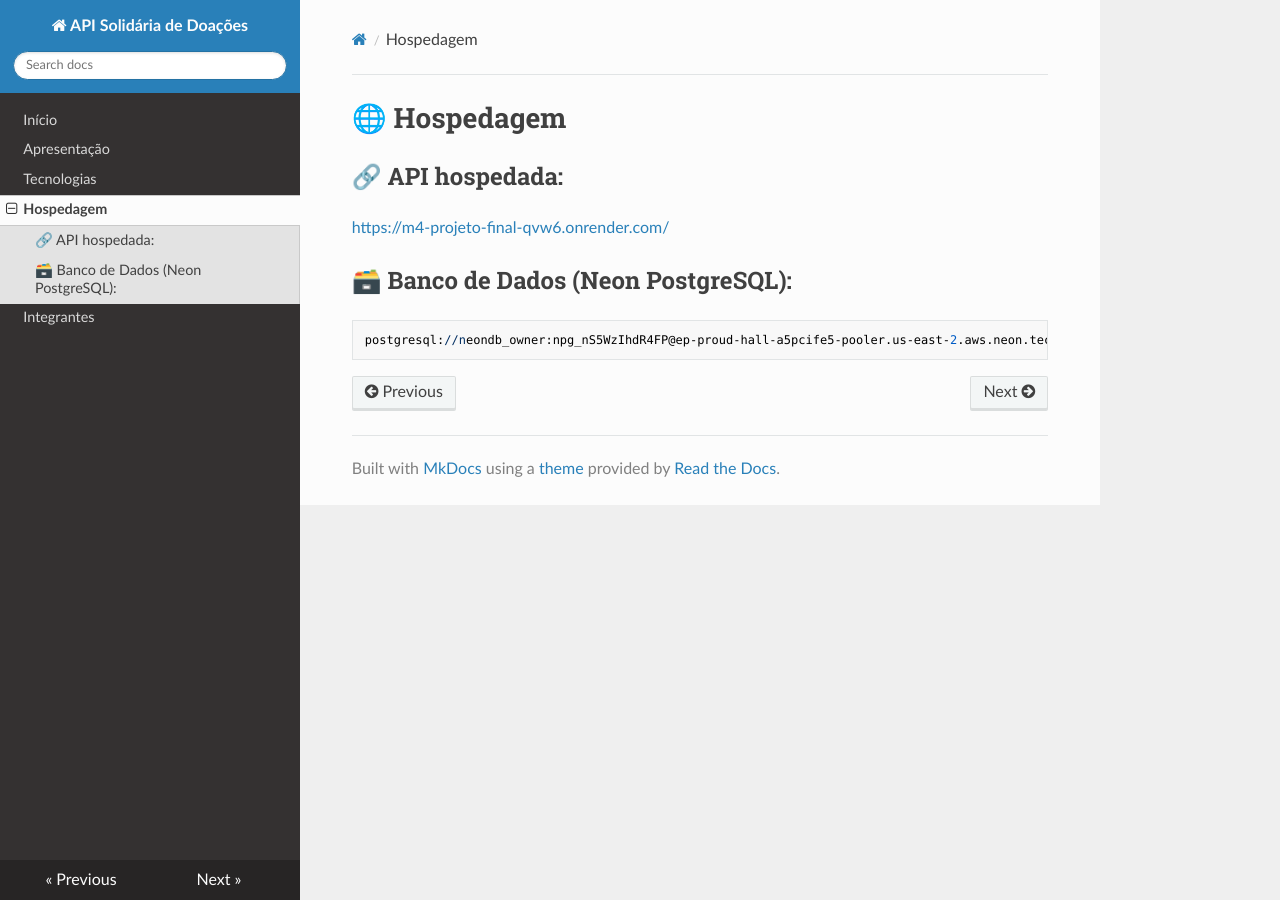
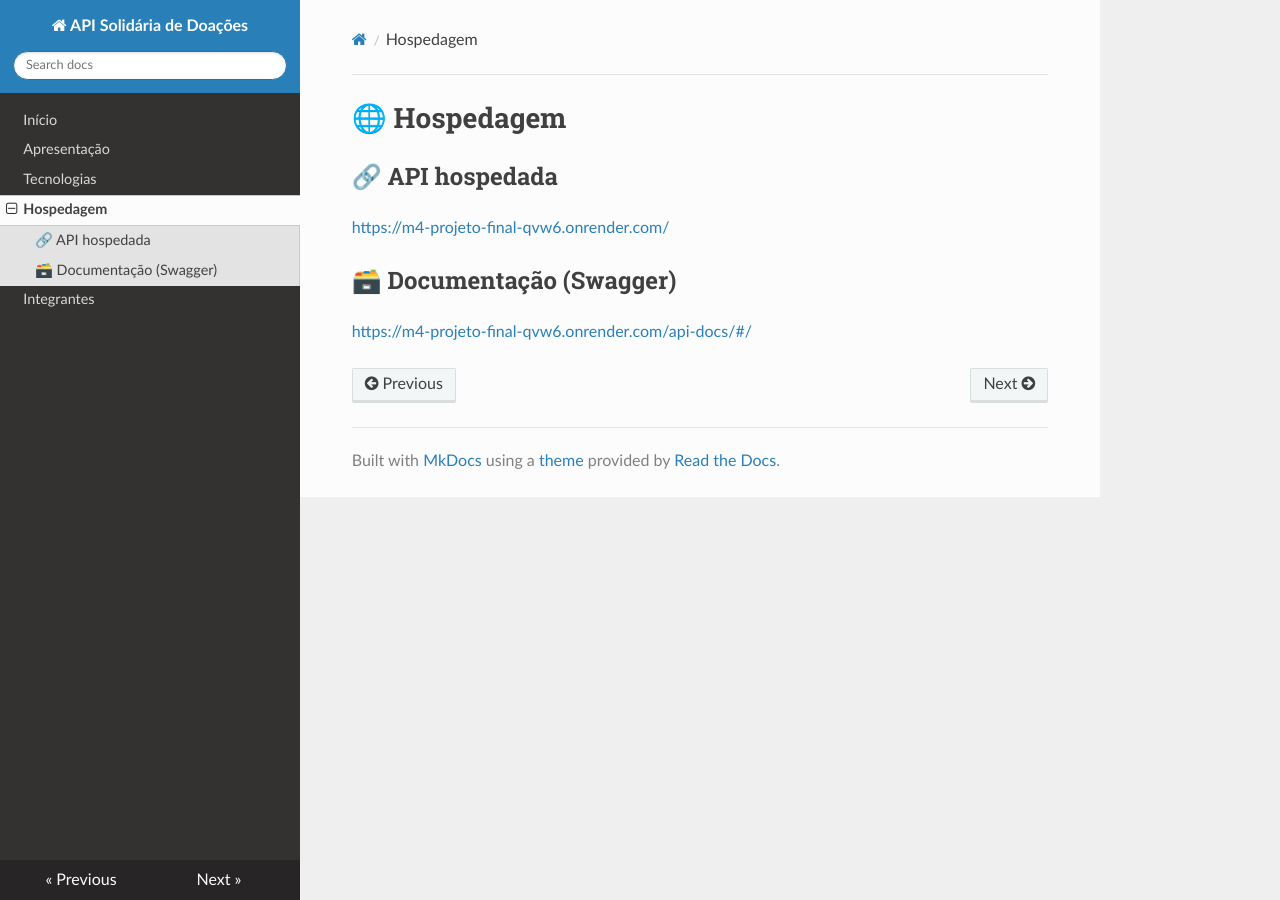
Before and after one commit to namartinxs/M5-PF-UI, an MkDocs documentation site: the page built from docs/hospedagem.md, in a window 1280 px wide. Built offline with MkDocs 1.6.1, drawn with Linux system fonts in a browser that asks for light colours; nearby versions of some CDN libraries.

Commit message:
:books: Corrigindo Documentação

````diff
--- a/docs/hospedagem.md
+++ b/docs/hospedagem.md
@@ -1,11 +1,7 @@
 # 🌐 Hospedagem
 
-## 🔗 API hospedada:
-
+## 🔗 API hospedada
 [https://m4-projeto-final-qvw6.onrender.com/](https://m4-projeto-final-qvw6.onrender.com/)
 
-## 🗃️ Banco de Dados (Neon PostgreSQL):
-
-```
-postgresql://neondb_owner:npg_nS5WzIhdR4FP@ep-proud-hall-a5pcife5-pooler.us-east-2.aws.neon.tech/neondb?sslmode=require
-```
+## 🗃️ Documentação (Swagger)
+[https://m4-projeto-final-qvw6.onrender.com/api-docs/#/](https://m4-projeto-final-qvw6.onrender.com/api-docs/#/)
````
